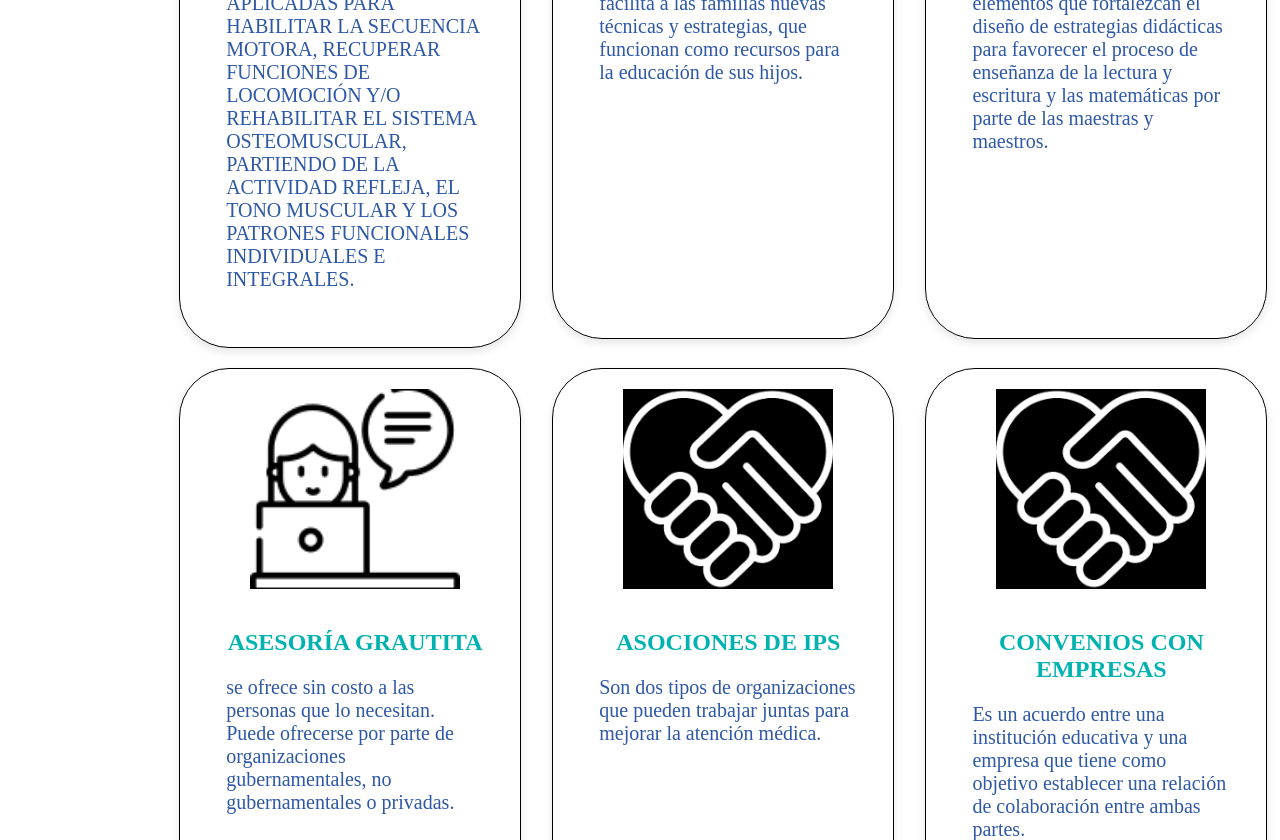
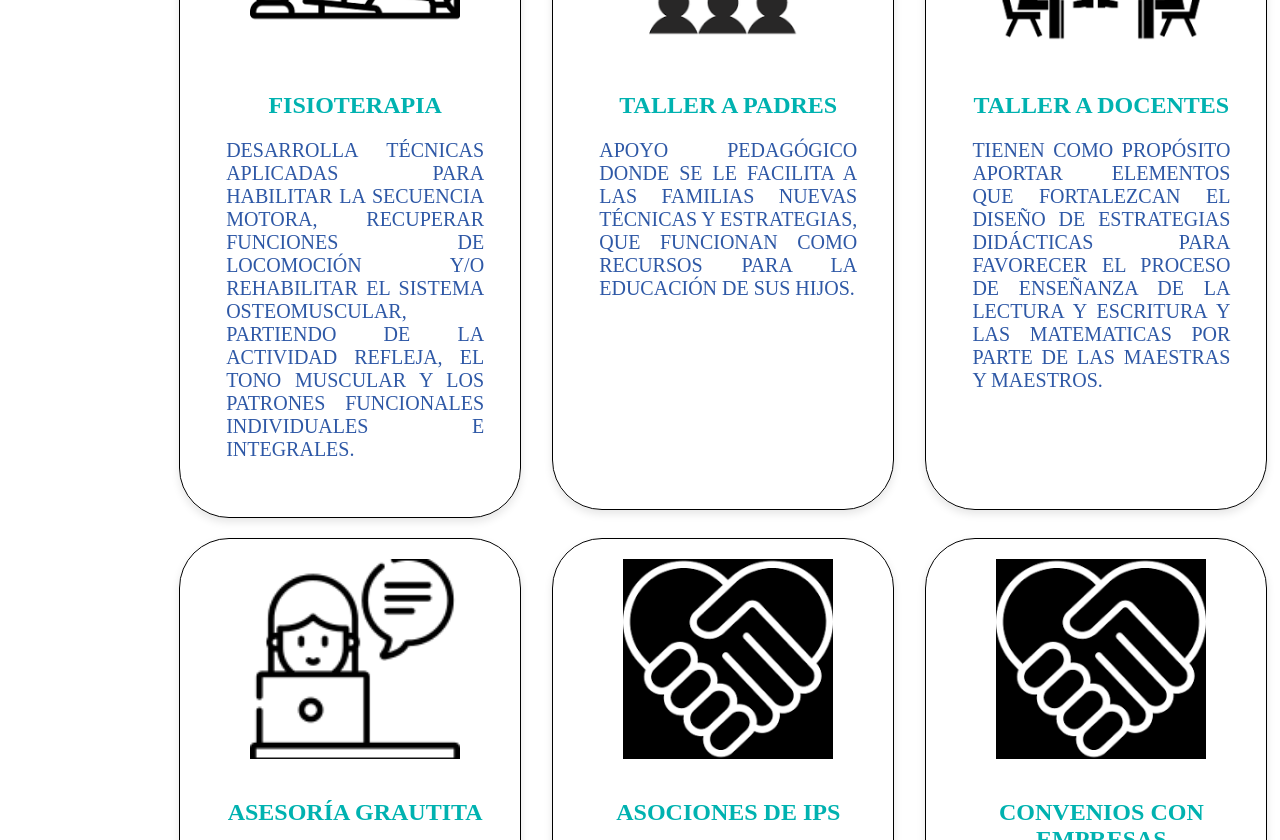
Before and after one commit to AndresMosquera9005/fonoActualizacion_1, a React (Vite) app: page /servicio in a window 1280 px wide. Shown: the part 1960-2800 px from the top of the page. Built offline with nearby package versions, Linux system fonts and the light colour scheme.

Commit message:
subida Lunes 15/12/2023 (12 cambios 12:00)

```diff
--- a/src/Components/Header/Header.css
+++ b/src/Components/Header/Header.css
@@ -59,6 +59,6 @@
 #iconoCasa{
     margin-left: 23%;
     margin-top: 0.5%;
-    /* height: 12px;
-    width: 20px; */
+    height: 0%;
+    width: 0%;
 }
--- a/src/Components/Header/Header.jsx
+++ b/src/Components/Header/Header.jsx
@@ -3,6 +3,7 @@ import { Outlet } from 'react-router'
 import { Link } from 'react-router-dom'
 import lb from '../../image/logo/logoletra_COLOR_azul_sinFondo.png'
 import { BsFillHouseDoorFill } from "react-icons/bs";
+import iconoCasaAzul from "../../icon/iconoCasa.jpg"
 import "./Header.css"
 
 const Header = () => {
@@ -10,7 +11,7 @@ const Header = () => {
     <div className='Menu' id="fondoHeader">
       <img src={lb} id='LogoHeader'/>
       <div id='iconoCasa'>
-        <BsFillHouseDoorFill />
+        <img src={BsFillHouseDoorFill} />
       </div>
       <nav id='ListaMenu'>
         <ul>
--- a/src/Components/Preguntas/PreguntasCardBox.jsx
+++ b/src/Components/Preguntas/PreguntasCardBox.jsx
@@ -37,13 +37,12 @@ function PreguntasCardBox() {
             <p className='pSutitulosPreguntas'>Contamos con cobertura en todas las zonas de la ciudad de Bogotá.</p>
           </div>
         </Col>
-          <Col col-md-4>
+          <Col className='col-md-4'>
             <div className='cardPreguntas'>
               <h3 className='h3TitulosPreguntas'>¿ QUÉ HORARIOS TIENEN DISPONIBLE? </h3><hr />
               <p className='pSutitulosPreguntas'>Manejamos horarios flexibles, de lunes a viernes de 7:00 AM a 17:00 PM, y los días sábados de 8:00 AM a 12:00 PM.</p>
             </div>
           </Col>
-
         </Row>
       </div>
     </div>
--- a/src/Components/Servicios/Card.css
+++ b/src/Components/Servicios/Card.css
@@ -27,6 +27,7 @@
 
 .card-description {
     font-size: 1rem;
+    text-align: justify;
 }
 
 h1{
--- a/src/MisionVisionNosotros/Mision.jsx
+++ b/src/MisionVisionNosotros/Mision.jsx
@@ -1,18 +1,23 @@
 import React from 'react'
-import niños from "../image/doctora/NIÑOS.jpg"
+import imagenMision from "../image/mision vision/doctorasNiños.jpeg"
 import "../Components/Estilos/Home.css"
+import { Col, Row } from 'react-bootstrap'
 
 function Mision() {
   return (
-    <>
-      <img src={niños} alt="" id='imagenMision' />
-      <div id='diseñoMision'>
-          <h1 id='mision'>MISION</h1>
-          <p id='pMision'>Ser el centro de apoyo terapeutico en Bogotá y Calí más reconocido por su labor social en calidad y amor terapeutico a toda la población que lo requiera.</p>
-      </div>
-
-    </>
-
+    <div id='diseñoMision'>
+      <Row>
+        <Col>
+          <div>
+            <h1 id='mision'>MISIÓN</h1>
+            <p id='pMision'>Ser el centro de apoyo terapeutico en Bogotá más reconocido por su labor social en calidad y amor terapeutico a toda la población que lo requiera.</p>
+          </div>
+        </Col>
+        <Col>
+          <img src={imagenMision} alt="" id='imagenMision' />
+        </Col>
+      </Row>
+    </div>
   )
 }
 
--- a/src/MisionVisionNosotros/ValoracionCompañia.jsx
+++ b/src/MisionVisionNosotros/ValoracionCompañia.jsx
@@ -1,7 +1,7 @@
 import React from 'react'
 import doctoaDibujo from "../image/mision vision/doctoradibujo.jpeg"
+import { Col, Row } from 'react-bootstrap'
 import "../Components/Estilos/Home.css"
-import { Col, Row } from 'react-bootstrap'
 
 function Valoracion() {
   return (
@@ -20,7 +20,6 @@ function Valoracion() {
           </div>
         </Col>
       </Row>
-
     </div>
 
   )
--- a/src/MisionVisionNosotros/Vision.jsx
+++ b/src/MisionVisionNosotros/Vision.jsx
@@ -1,10 +1,20 @@
 import React from 'react'
+import { Col, Row } from 'react-bootstrap'
+import imagenMision from "../image/mision vision/doctorasNiños.jpeg"
 
 function Vision() {
   return (
     <div id='diseñoVision'>
-      <h1 id='vision'>VISION</h1>
-      <p id='pVision'>Nuestra finalidad es equiparar las oportunidades que tienen las personas, niños y niñas, en materia de salud e inclusión.</p>
+      <Row>
+        <Col>
+          <img src={imagenMision} alt="" id='imagenVision' />
+        </Col>
+        <Col>
+          <h1 id='vision'>VISIÓN</h1>
+          <p id='pVision'>Nuestra finalidad es equiparar las oportunidades que tienen las personas, niños y niñas, en materia de salud e inclusión.</p>
+        </Col>
+
+      </Row>
     </div>
   )
 }
--- a/src/pages/Home.jsx
+++ b/src/pages/Home.jsx
@@ -8,6 +8,7 @@ import horario from "../icon/horarioAtencion.png";
 import telefono from "../icon/telefoAzul.png";
 import PreguntasCardBox from '../Components/Preguntas/PreguntasCardBox';
 import RedesSociales from '../Components/RedesSociales/RedesSociales';
+import Footer from '../Components/Footer/Footer';
 import "../Components/Estilos/Home.css"
 
 function Home() {
@@ -72,6 +73,7 @@ function Home() {
 
       <PreguntasCardBox />
       <RedesSociales />
+      <Footer />
     </div>
   )
 }
--- a/src/pages/Servicio.jsx
+++ b/src/pages/Servicio.jsx
@@ -59,8 +59,7 @@ const Servicio = () => {
             <Card
               img = {TerapiaOcupacional}
               title = "TERAPIA OCUPACIONAL"
-              description ="AYUDA A DESARROLLAR
-              FUNCIONES Y HABILIDADES COGNITIVAS, EMOCIONALES, SENSORIALES Y MOTORAS, PARA QUE EL NIÑO O NIÑA PUEDA DESEMPEÑARSE EFICIENTEMENTE.
+              description ="AYUDA A DESARROLLAR FUNCIONES Y HABILIDADES COGNITIVAS, EMOCIONALES, SENSORIALES Y MOTORAS, PARA QUE EL NIÑO O NIÑA PUEDA DESEMPEÑARSE EFICIENTEMENTE.
               "
             />
           </Col>
@@ -69,64 +68,64 @@ const Servicio = () => {
             <Card
               img = {Fonoaudiologia}
               title = "FONOAUDIOLOGÍA"
-              description ="Es una disciplina de la salud que estudia la comunicación humana y la discapacidad comunicativa."
+              description ="ES UNA DICIPLINA DE LA SALUD QUE ESTUDIA LA COMUNICACIÓN HUMANA Y LA DICIPLINA COMUNICATIVA."
             />
           </Col>
         </Row>
 
         <Row>
-          <Col col-md-4>
+          <Col>
             <Card
               img = {Fisioterapia}
               title = "FISIOTERAPIA"
               description ="DESARROLLA TÉCNICAS APLICADAS PARA HABILITAR LA SECUENCIA MOTORA, RECUPERAR FUNCIONES DE LOCOMOCIÓN Y/O REHABILITAR EL SISTEMA OSTEOMUSCULAR, PARTIENDO DE LA ACTIVIDAD REFLEJA, EL TONO MUSCULAR Y LOS PATRONES FUNCIONALES INDIVIDUALES E INTEGRALES."
             />
           </Col>
-          <Col col-md-4>
+          <Col>
             <Card
               img = {padres}
               title = "TALLER A PADRES"
-              description ="Apoyo pedagógico donde se le facilita a las familias nuevas técnicas y estrategias, que funcionan como recursos para la educación de sus hijos."
+              description ="APOYO PEDAGÓGICO DONDE SE LE FACILITA A LAS FAMILIAS NUEVAS TÉCNICAS Y ESTRATEGIAS, QUE FUNCIONAN COMO RECURSOS PARA LA EDUCACIÓN DE SUS HIJOS."
             />
           </Col>
-          <Col col-md-4>
+          <Col className='col-md-4'>
             <Card
               img = {docentes}
               title = "TALLER A DOCENTES"
-              description = "Tienen como propósito aportar elementos que fortalezcan el diseño de estrategias didácticas para favorecer el proceso de enseñanza de la lectura y escritura y las matemáticas por parte de las maestras y maestros."
+              description = "TIENEN COMO PROPÓSITO APORTAR ELEMENTOS QUE FORTALEZCAN EL DISEÑO DE ESTRATEGIAS DIDÁCTICAS PARA FAVORECER EL PROCESO DE ENSEÑANZA DE LA LECTURA Y ESCRITURA Y LAS MATEMATICAS POR PARTE DE LAS MAESTRAS Y MAESTROS. "
             />
           </Col>
         </Row>
 
         <Row>
-          <Col col-md-4>
+          <Col>
             <Card
               img = {asesoriaG}
               title = "ASESORÍA GRAUTITA"
-              description = "se ofrece sin costo a las personas que lo necesitan. Puede ofrecerse por parte de organizaciones gubernamentales, no gubernamentales o privadas."
+              description = "SE OFRECE SIN COSTO  A LAS PERSONAS QUE LO NECESITAN. PUEDE OFRECERSE POR PARTE DE LAS ORGANIZACIONES GUBERNAMENTALES, NO GUBERNAMENTALES, O PRIVADOS."
             />
           </Col>
-          <Col col-md-4>
+          <Col>
           <Card
               img = {asosacion}
               title = "ASOCIONES DE IPS"
-              description = "Son dos tipos de organizaciones que pueden trabajar juntas para mejorar la atención médica."
+              description = "SON DOS TIPOS DE ORGANIZACIONES QUE PUEDEN TRABAJAR JUNSTAS PARA MEJORAR LA ATENCIÓN MÉDICA."
             />
           </Col>
-          <Col col-md-4>
+          <Col>
             <Card
               img = {asosacion}
               title = "CONVENIOS CON EMPRESAS"
-              description = "Es un acuerdo entre una institución educativa y una empresa que tiene como objetivo establecer una relación de colaboración entre ambas partes."
+              description = "ES UN ACUERDO ENTRE UNA INSTITUCIÓN EDUCATIVA Y UNA EMPRESA QUE TIENE COMO OBJETIVO ESTABLECES UNA RELACIÓN DE COLABORACIÓN ENTRE AMBAS PARTES."
             />
           </Col>
         </Row>
         <Row>
-          <Col col-md-4>
+          <Col>
             <Card
               img = {domicilio}
               title = "SERVICIOS DOMICILIARIOS "
-              description = "Los servicios domiciliarios son servicios de atención médica, social o de apoyo que se brindan en el hogar de una persona."
+              description = "LOS SERVICIOS DOMICILIARIOS SON LOS SERVICIOS DE ATENCIÓN MÉDICA, SOCIAL O DE APOYO QUE SE BRINDAN EN EL HOGAR DE UNA PERSONA."
             />
           </Col>
         </Row>
```
Also changed, not shown: src/Components/Estilos/Home.css (+27 -5 lines), src/Components/Footer/Footer.jsx (+10 -6 lines), src/icon/iconoCasa.jpg (added).
